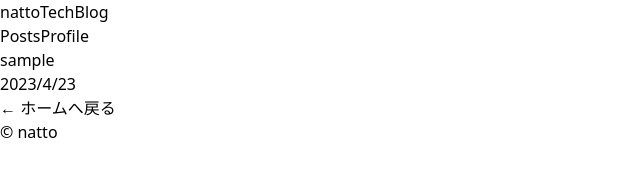
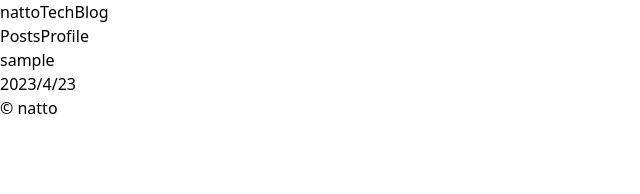
Before and after one commit to nattomatofu/blog, a Next.js app: page /posts/sample in a window 1280 px wide. Shown: the top 194 px of the page, without its empty margins (0-640 px from the left). Built offline with nearby package versions, Linux system fonts and the light colour scheme.

Commit message:
「ホームへ戻る」を削除

```diff
--- a/src/components/Layout.js
+++ b/src/components/Layout.js
@@ -32,13 +32,13 @@ function Layout({ children, home }) {
                 </div>
             </header>
             <main>{children}</main>
-            {!home && (
+            {/* {!home && (
                 <div class="container mx-auto px-1 pb-4 md:pt-4">
                     <div class="p-5 md:w-1/3">
                         <Link href="/">← ホームへ戻る</Link>
                     </div>
                 </div>
-            )}
+            )} */}
             <footer class="body-font bg-neutral-200 text-gray-600">
                 <div class="container mx-auto flex flex-col  items-center px-5 py-5">
                     <p class="text-gray-500 sm:ml-4 sm:mt-0 sm:border-l-2 sm:border-gray-200 sm:py-2 sm:pl-4">© natto</p>
```
